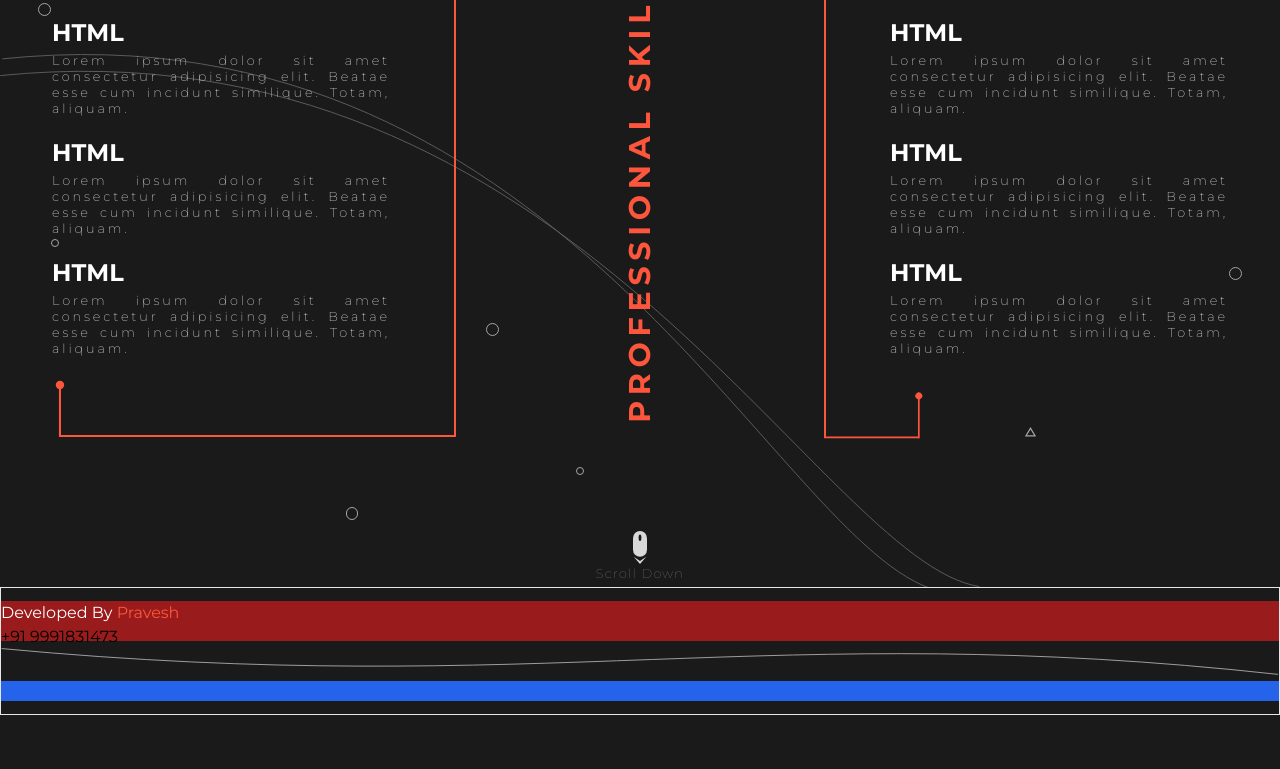
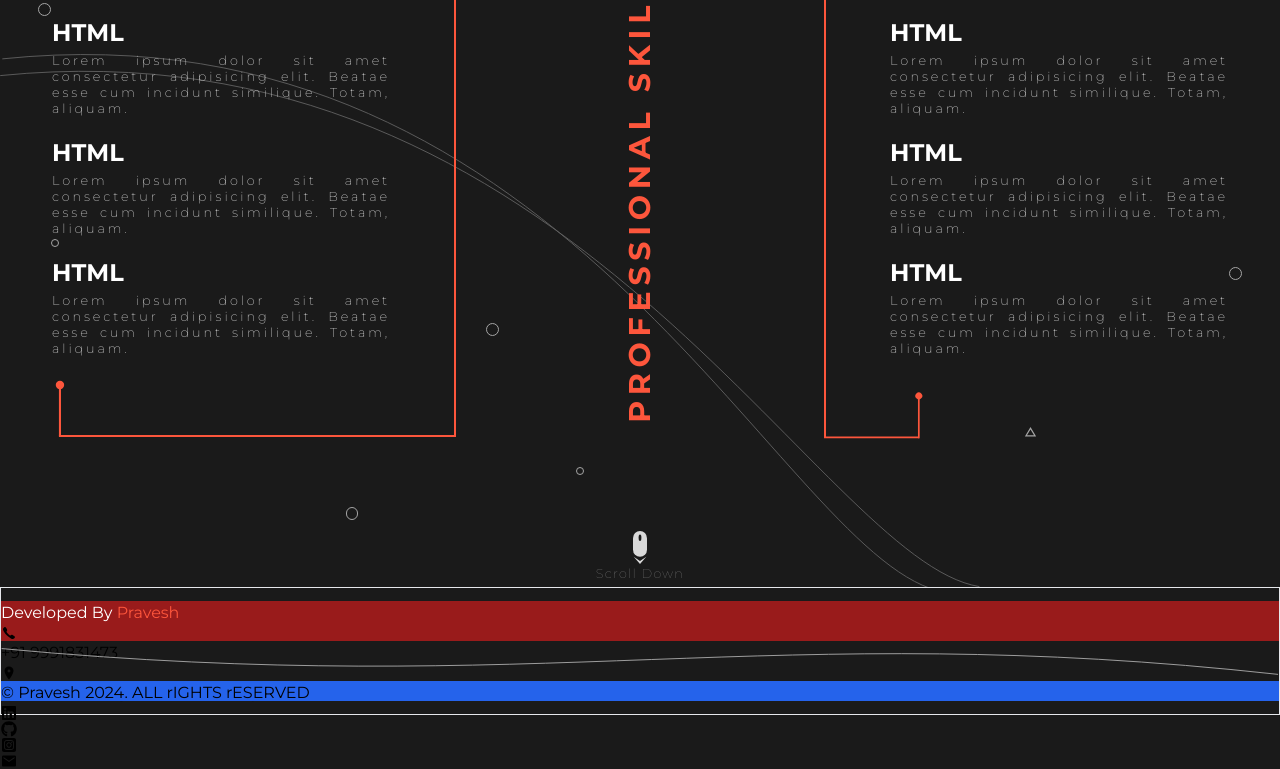
Before and after one commit to pravesh-dev/Portfolio, a React (Vite) app: page / in a window 1280 px wide. Shown: the part 1813-2582 px from the top of the page. Before the commit the page ends 2528 px from the top, so only its background shows below. Built offline with nearby package versions, Linux system fonts and the light colour scheme.

Commit message:
added content in footer

```diff
--- a/src/Components/Footer.jsx
+++ b/src/Components/Footer.jsx
@@ -1,7 +1,7 @@
 import React from 'react'
 import line from  '../assets/images/footerLine.svg';
 import { IoIosCall, IoIosPin, IoMdMail } from "react-icons/io";
-import { FaLinkedin, FaRegCopyright } from "react-icons/fa";
+import { FaLinkedin } from "react-icons/fa";
 import { FaGithub, FaSquareInstagram } from "react-icons/fa6";
 
 function Footer() {
@@ -9,10 +9,17 @@ function Footer() {
     <div className='w-full h-32 border flex flex-col justify-center gap-1'>
       <div className='w-full h-10 bg-red-800'>
         <h2 className='text-white'>Developed By <span className='text-primary'>Pravesh</span></h2>
-        <a href="tel:+91 9991831473">+91 9991831473</a>
+        <a href="tel:+91 9991831473"><span><IoIosCall/></span> +91 9991831473</a>
+        <h3><span><IoIosPin/></span> 84/3 Niwaz Nagar, Narnaul, Haryana</h3>
+        <div>
+          <a href="#"><FaLinkedin/></a>
+          <a href="#"><FaGithub /></a>
+          <a href="#"><FaSquareInstagram /></a>
+          <a href="#"><IoMdMail /></a>
+        </div>
       </div>
       <img src={line} className='w-full' alt="" />
-      <div className='w-full h-5 bg-blue-600'></div>
+      <div className='w-full h-5 bg-blue-600'>© <span>Pravesh</span> 2024. ALL rIGHTS rESERVED</div>
     </div>
   )
 }
```
